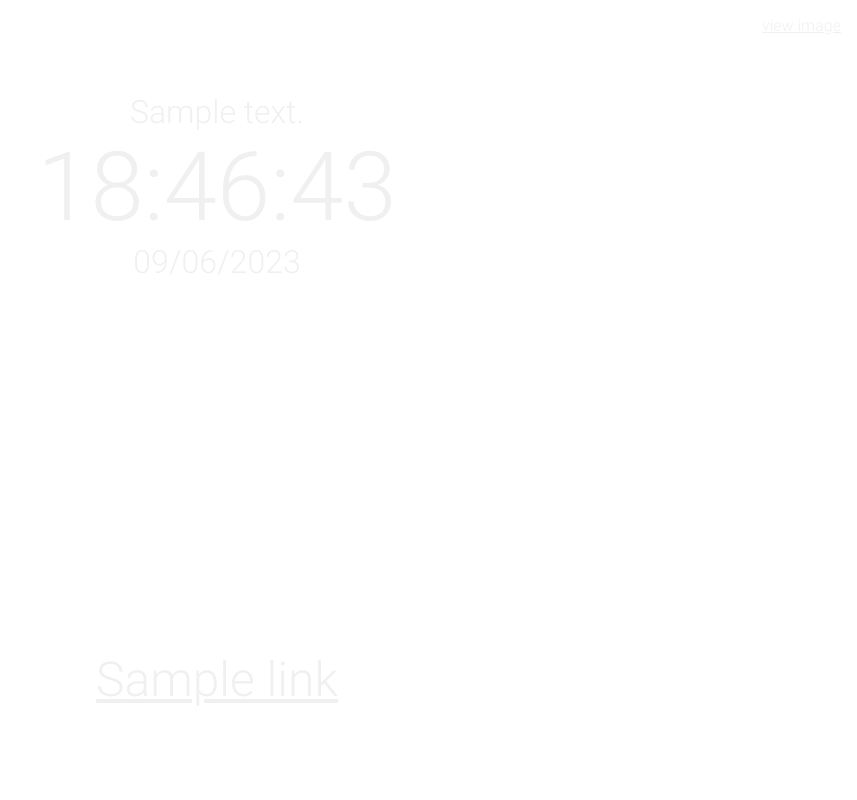
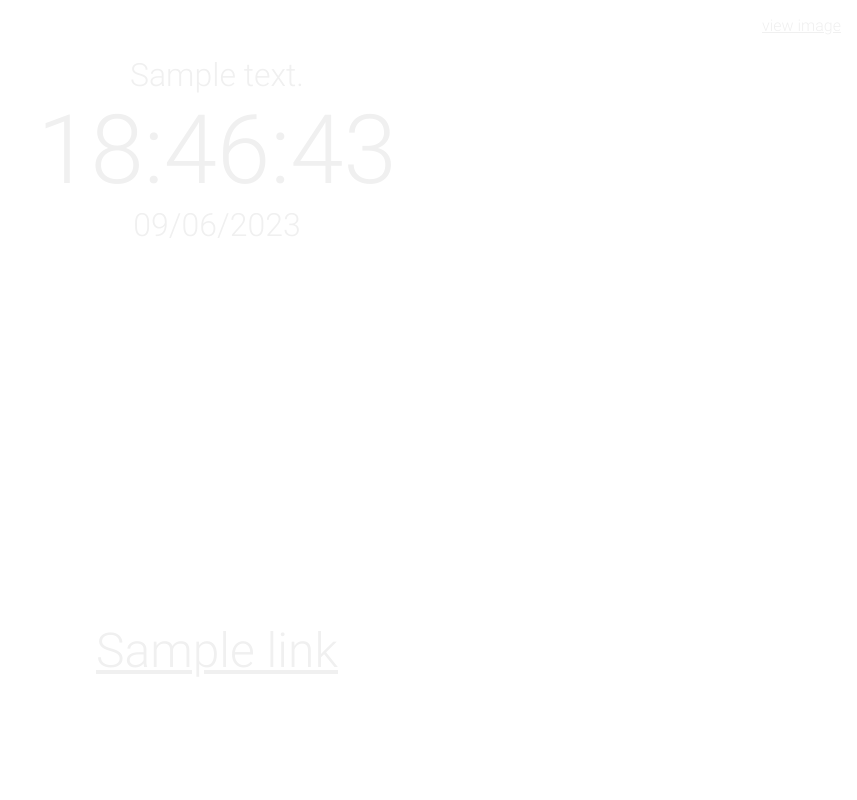
Before and after one commit to lorossi/rpi-homepage, a Python web app: template templates/index.html in a window 1280 px wide. Shown: the whole page, without its empty margins (423-1280 px from the left). Run offline with Jinja, Linux system fonts and the light colour scheme; the template is opened without the code that fills it: most values are stand-ins (such as "Sample title", 1, 10 or a date in 2020).

Commit message:
re-organised the main page layout

```diff
--- a/static/css/style.css
+++ b/static/css/style.css
@@ -89,9 +89,12 @@ a {
   width: 100%;
   height: 100%;
 
-  display: flex;
-  flex-direction: column;
-  justify-content: space-around;
+  display: grid;
+  grid-template-rows: 1.5fr 1fr 1.5fr;
+  grid-template-columns: 1fr;
+
+  justify-items: center;
+  align-items: center;
 }
 
 .top {
```
